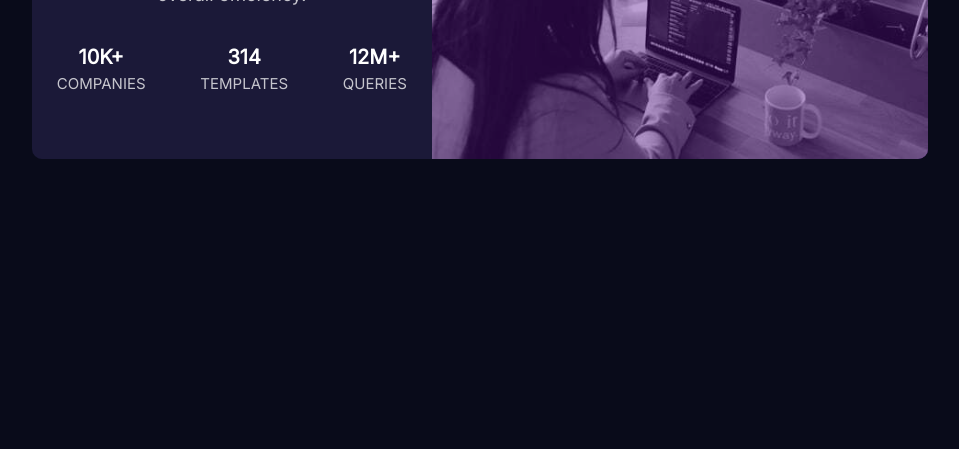
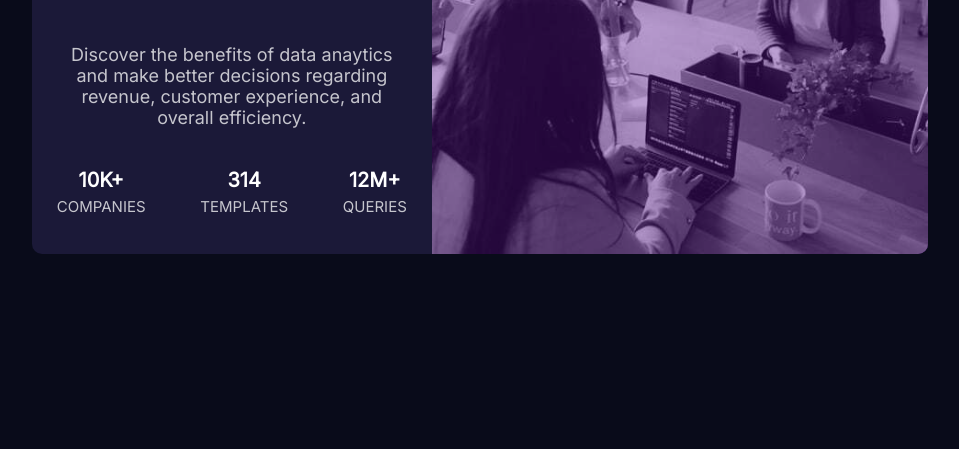
Before and after one commit to juansmuar/Stats-preview-card-component, a plain HTML site: page src/index.html in a window 1536 px wide. Shown: the part 351-800 px from the top of the page, without its empty margins (288-1247 px from the left). Drawn offline with Linux system fonts and the light colour scheme.

Commit message:
centrar componente en versión desktop

```diff
--- a/src/style.css
+++ b/src/style.css
@@ -1,4 +1,9 @@
 @import url("https://fonts.googleapis.com/css2?family=Inter&display=swap");
+
+html,
+body {
+    height: 100%;
+}
 
 * {
   box-sizing: border-box;
@@ -67,13 +72,20 @@ img {
 }
 
 @media (min-width: 1440px) {
+
+  body{
+    display: flex;
+    justify-content: center;
+    align-items: center;
+  }
+
   .container {
     display: flex;
     flex-direction: row-reverse;
     justify-content: center;
-    max-width:max-content;
+    max-width: fit-content;
+    align-items: center;
   }
-
 
   img {
     border-top-left-radius: 0px;
```
